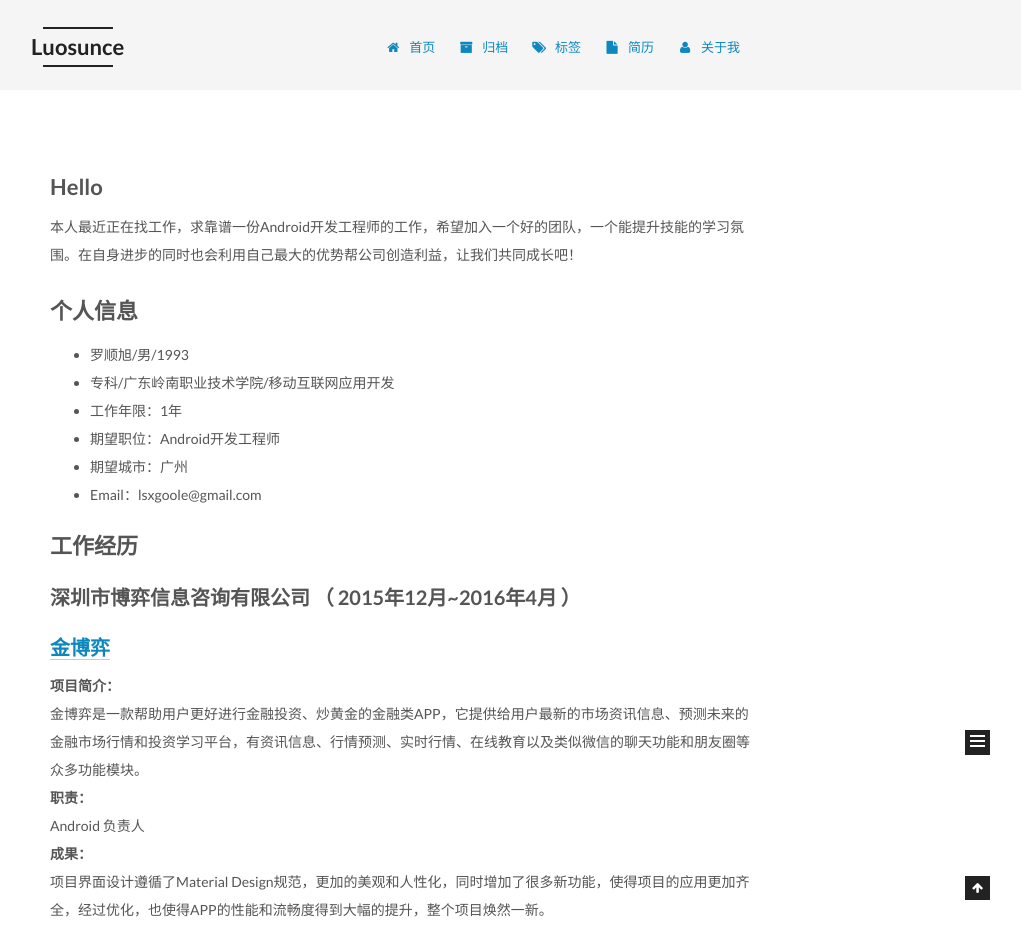
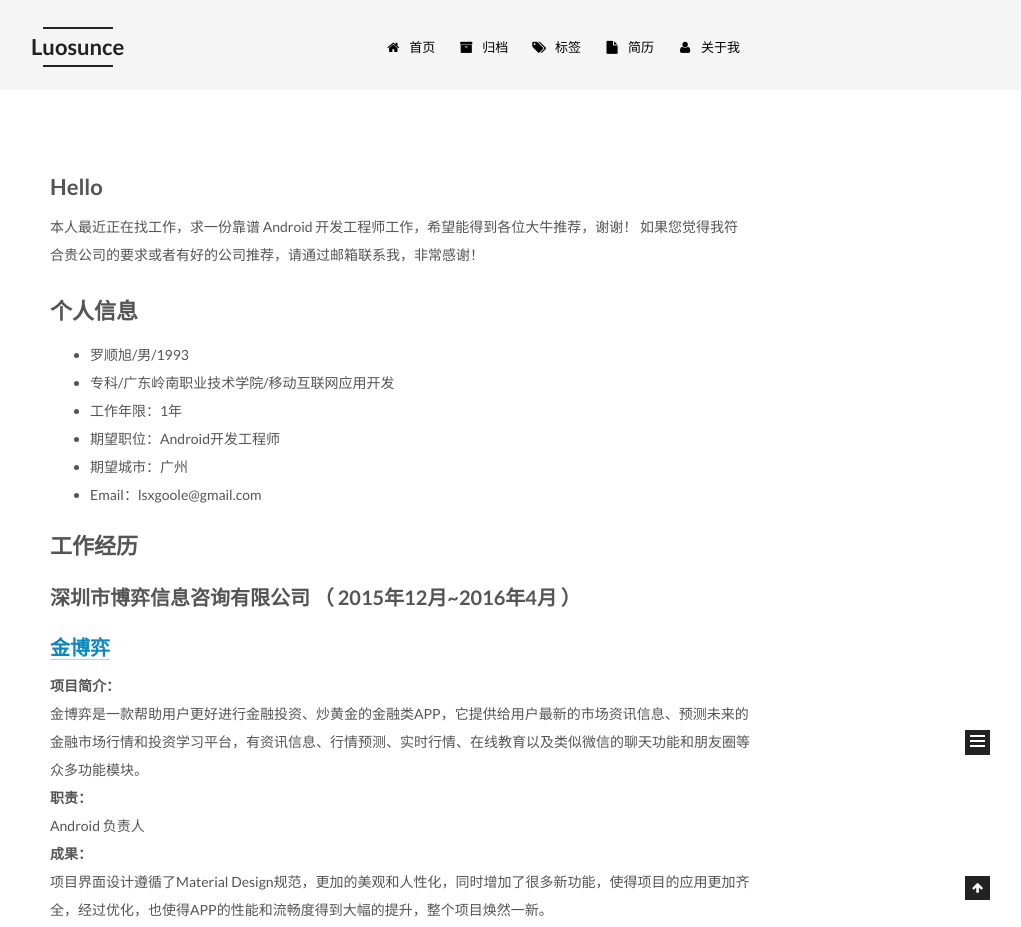
Before and after one commit to Luosunce/luosunce.github.io, a plain HTML site: page resume/index.html in a window 1280 px wide. Shown: the top 927 px of the page, without its empty margins (240-1261 px from the left). Drawn offline with Linux system fonts and the light colour scheme.

Commit message:
update resume

```diff
--- a/css/main.css
+++ b/css/main.css
@@ -2555,6 +2555,7 @@ hr {
   border: none;
   border-radius: 2px;
   transition-property: background;
+  color: black;
 }
 @media (max-width: 767px) {
   .menu .menu-item a {
--- a/resume/index.html
+++ b/resume/index.html
@@ -292,7 +292,8 @@ Email：lsxgoole@gmail.com
 
 
 
-      <h2 id="Hello"><a href="#Hello" class="headerlink" title="Hello"></a>Hello</h2><p>本人最近正在找工作，求靠谱一份Android开发工程师的工作，希望加入一个好的团队，一个能提升技能的学习氛围。在自身进步的同时也会利用自己最大的优势帮公司创造利益，让我们共同成长吧！</p>
+      <h2 id="Hello"><a href="#Hello" class="headerlink" title="Hello"></a>Hello</h2><p>本人最近正在找工作，求一份靠谱 Android 开发工程师工作，希望能得到各位大牛推荐，谢谢！
+      如果您觉得我符合贵公司的要求或者有好的公司推荐，请通过邮箱联系我，非常感谢！</p>
 <h2 id="个人信息"><a href="#个人信息" class="headerlink" title="个人信息"></a>个人信息</h2><ul>
 <li>罗顺旭/男/1993</li>
 <li>专科/广东岭南职业技术学院/移动互联网应用开发</li>
```
